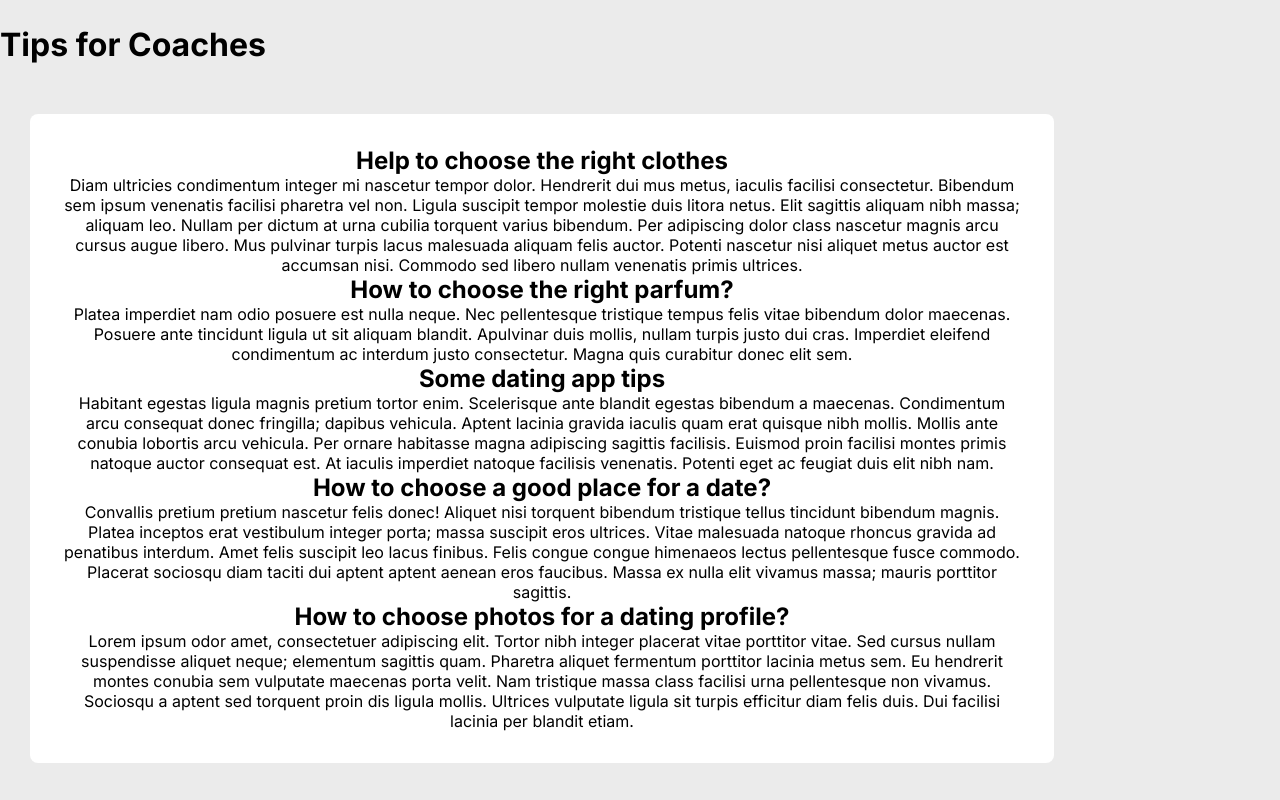
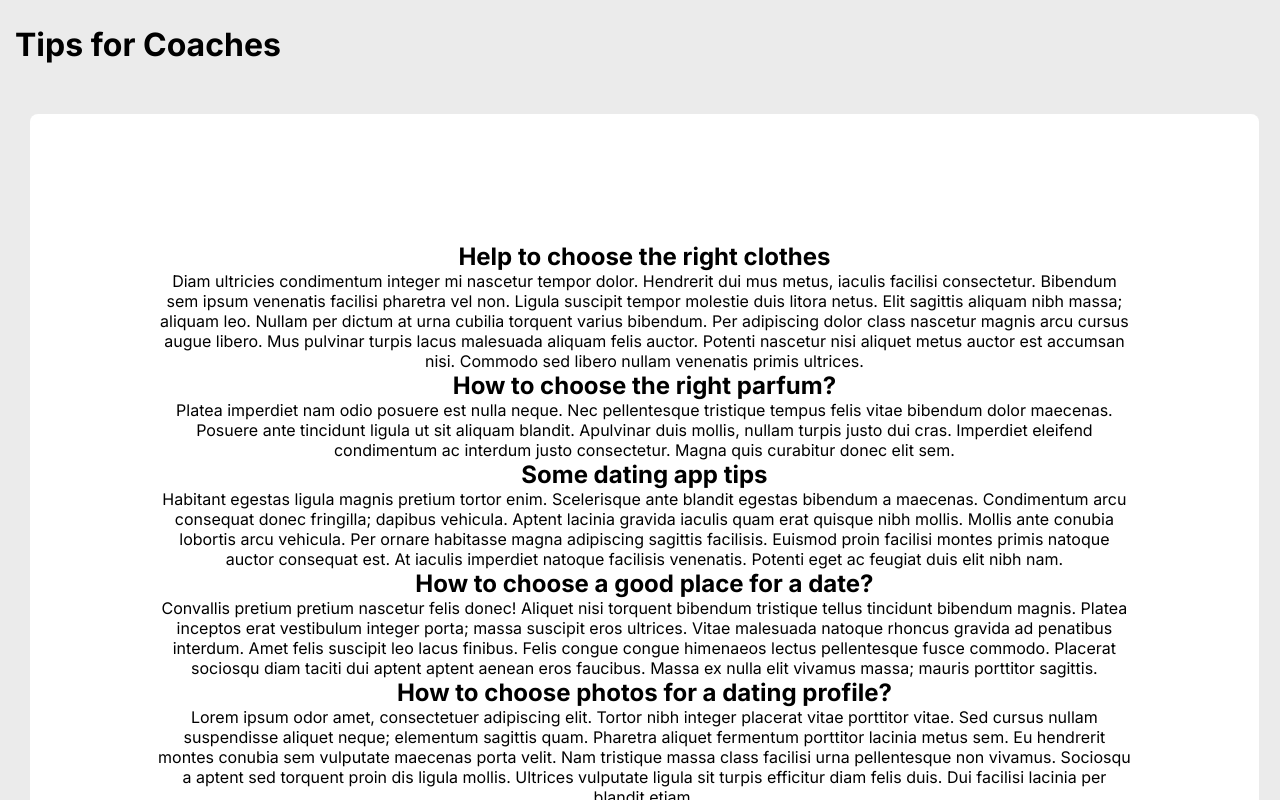
Before and after one commit to Dvaking/Piscine-Survivor, a Next.js app: page /tips in a window 1280 px wide. Built offline with nearby package versions, Linux system fonts and the light colour scheme.

Commit message:
[UPT] Tips for coaches

```diff
--- a/app/tips/page.module.css
+++ b/app/tips/page.module.css
@@ -6,17 +6,12 @@
   background-color: rgb(235, 235, 235);
   height: 100vh;
   display: flex;
-  flex-direction: column;
-  align-items: center;
 }
 
 .title {
   font-size: 2rem;
+  margin-left: 15px;
   margin-top: 25px;
-}
-
-.tipsContainer {
-  width: 100%;
 }
 
 .tipsItems {
@@ -24,25 +19,8 @@
   margin-left: 30px;
   margin-right: 30px;
   background-color: white;
-  padding: 2rem;
+  padding: 8rem;
   border-radius: 8px;
-  width: 80%;
+  width: 96%;
   text-align: center;
 }
-
-.box {
-  margin-bottom: 1rem;
-  cursor: pointer;
-  padding: 1rem;
-  border: 1px solid #ccc;
-  border-radius: 4px;
-}
-
-.box h2 {
-  font-size: 1.5rem;
-}
-
-.box p {
-  margin-top: 1rem;
-  font-size: 1rem;
-}
```
